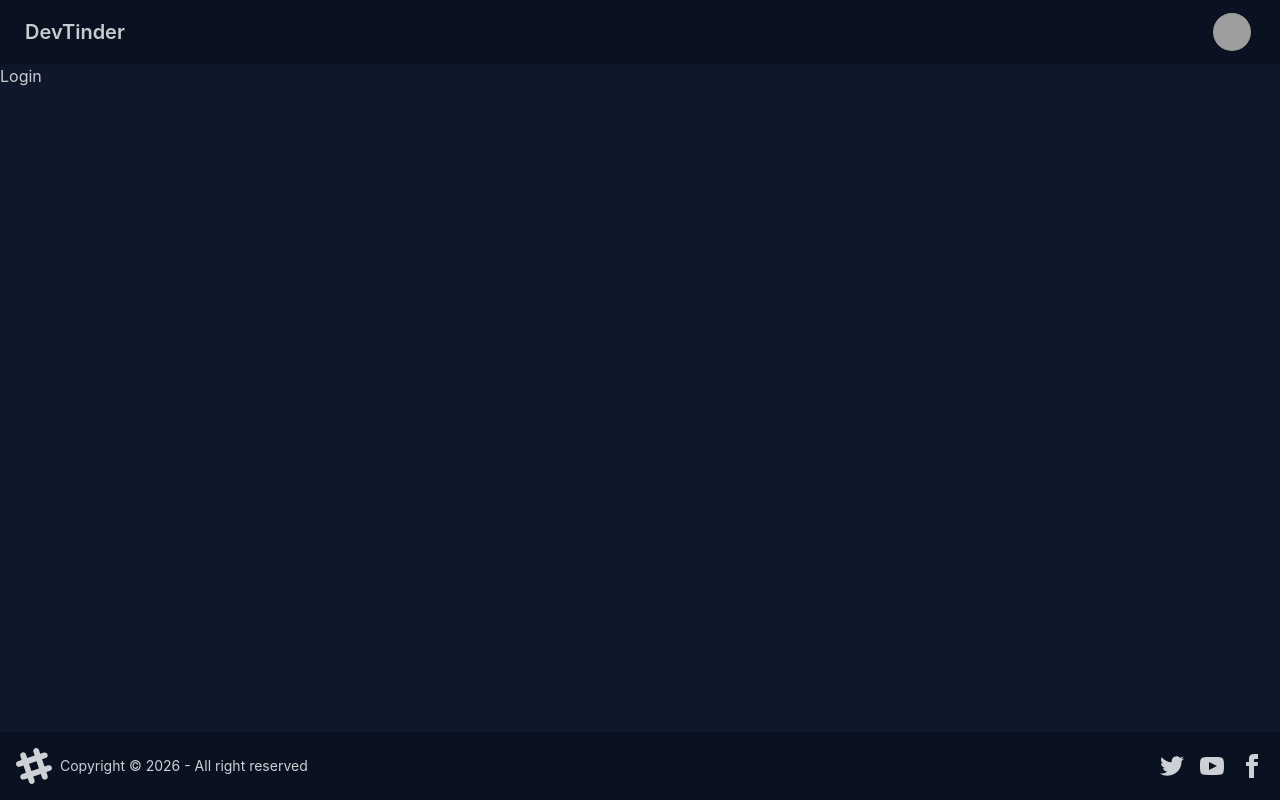
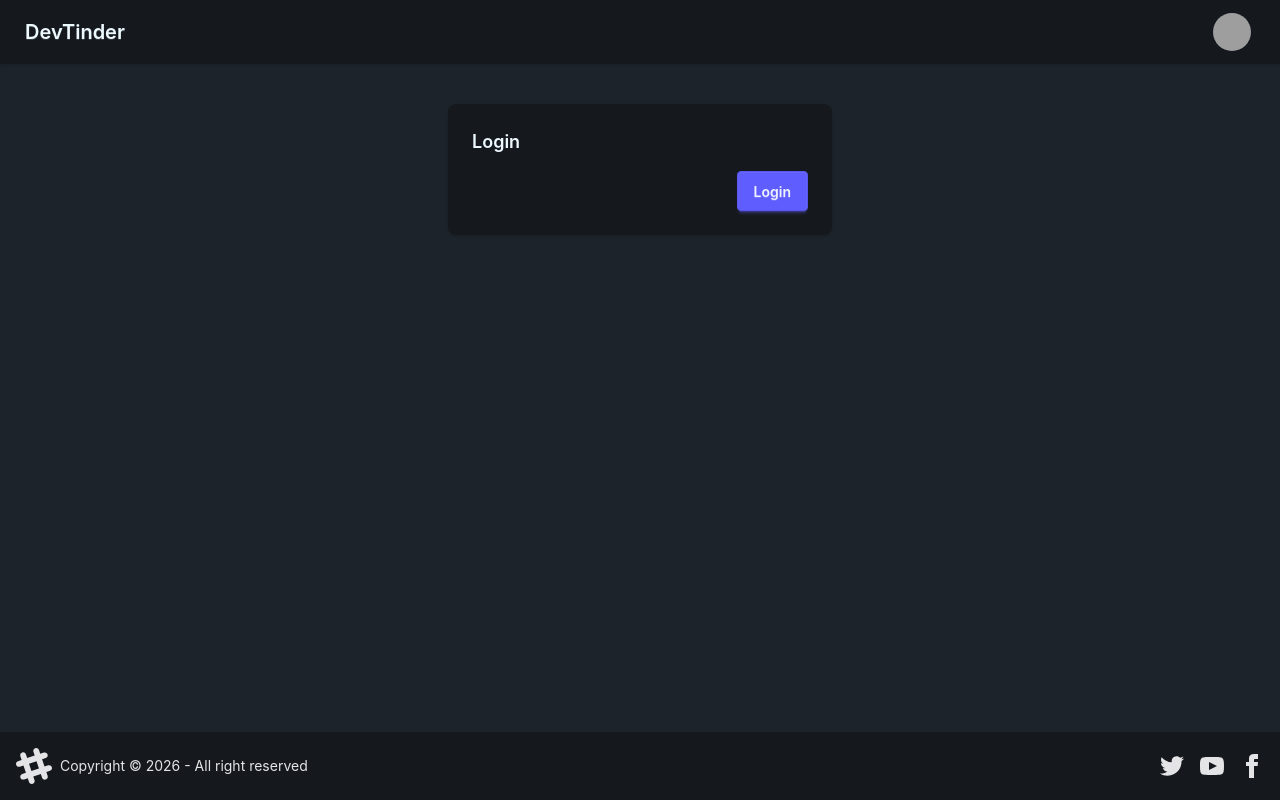
Before and after one commit to dineshsrisai/devTinder-web, a React (Vite) app: page /login in a window 1280 px wide. Built offline with nearby package versions, Linux system fonts and the light colour scheme; grey boxes are pictures that could not be loaded.

Commit message:
changed theme

```diff
--- a/index.html
+++ b/index.html
@@ -1,5 +1,5 @@
 <!doctype html>
-<html lang="en" data-theme="night">
+<html lang="en" data-theme="dark">
   <head>
     <meta charset="UTF-8" />
     <link rel="icon" type="image/svg+xml" href="/vite.svg" />
--- a/src/components/Login.jsx
+++ b/src/components/Login.jsx
@@ -1,8 +1,17 @@
 const Login = () => {
   return (
-    <div>
-      <h1>Login</h1>
+    <div className="flex justify-center items-center my-10">
+      <div className="card bg-base-300 w-96 shadow-sm">
+        <div className="card-body">
+          <h2 className="card-title">Login</h2>
+          <div></div>
+          <div className="card-actions justify-end">
+            <button className="btn btn-primary">Login</button>
+          </div>
+        </div>
+      </div>
     </div>
   );
 };
+
 export default Login;
--- a/src/index.css
+++ b/src/index.css
@@ -1,4 +1,4 @@
 @import "tailwindcss";
 @plugin "daisyui"{
-     themes: light --default, dark --prefersdark , night;
+     themes: light --default, dark --prefersdark , dark;
 }
```
